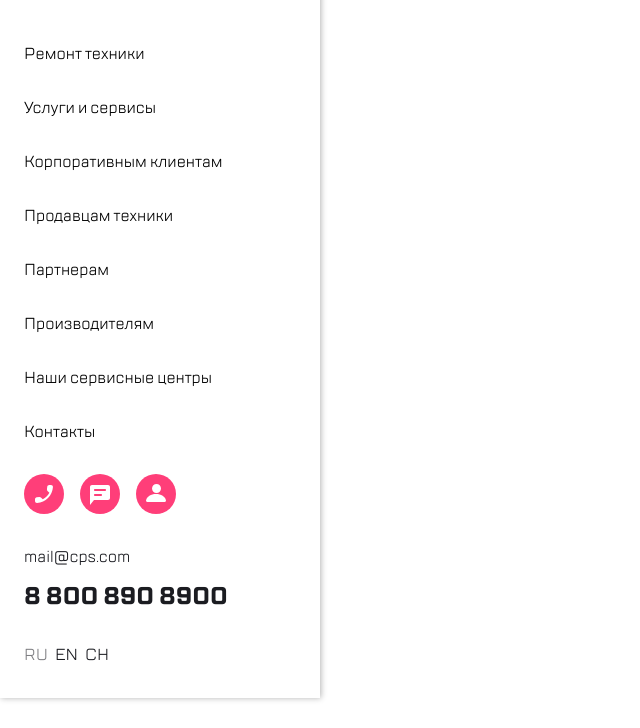
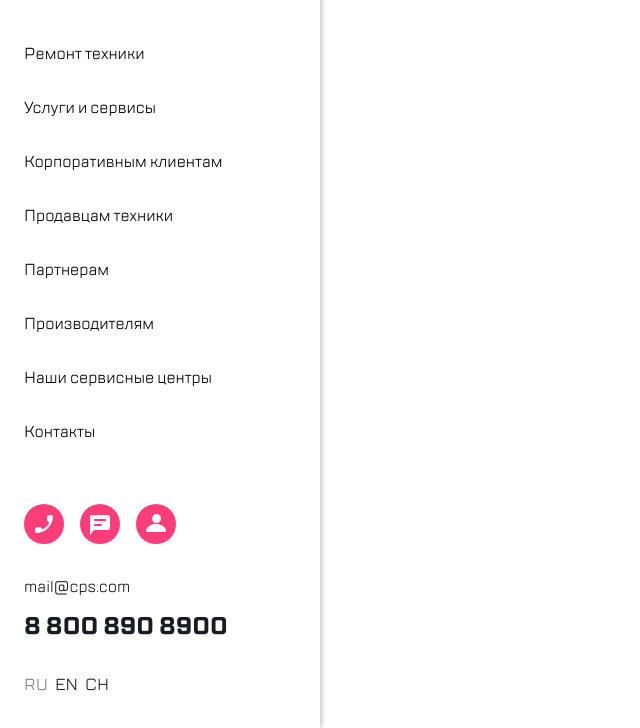
Before and after one commit to Artmani/expert-octo-spork, a plain HTML site: page menu.html in a window 1280 px wide. Both pictures are taken after a click on the label 44 px from the left and 44 px from the top of the page. Shown: the part 72-800 px from the top of the page, without its empty margins (0-640 px from the left). Drawn offline with Linux system fonts and the light colour scheme.

Commit message:
menu last

```diff
--- a/styles.css
+++ b/styles.css
@@ -449,8 +449,7 @@ body {
     top: 0;
     left: -320px;
     width: 320px;
-    min-height: 770px;
-    max-height: 100%;
+    height: 100%;
     margin: 0;
     padding: 0;
     list-style: none;
```
